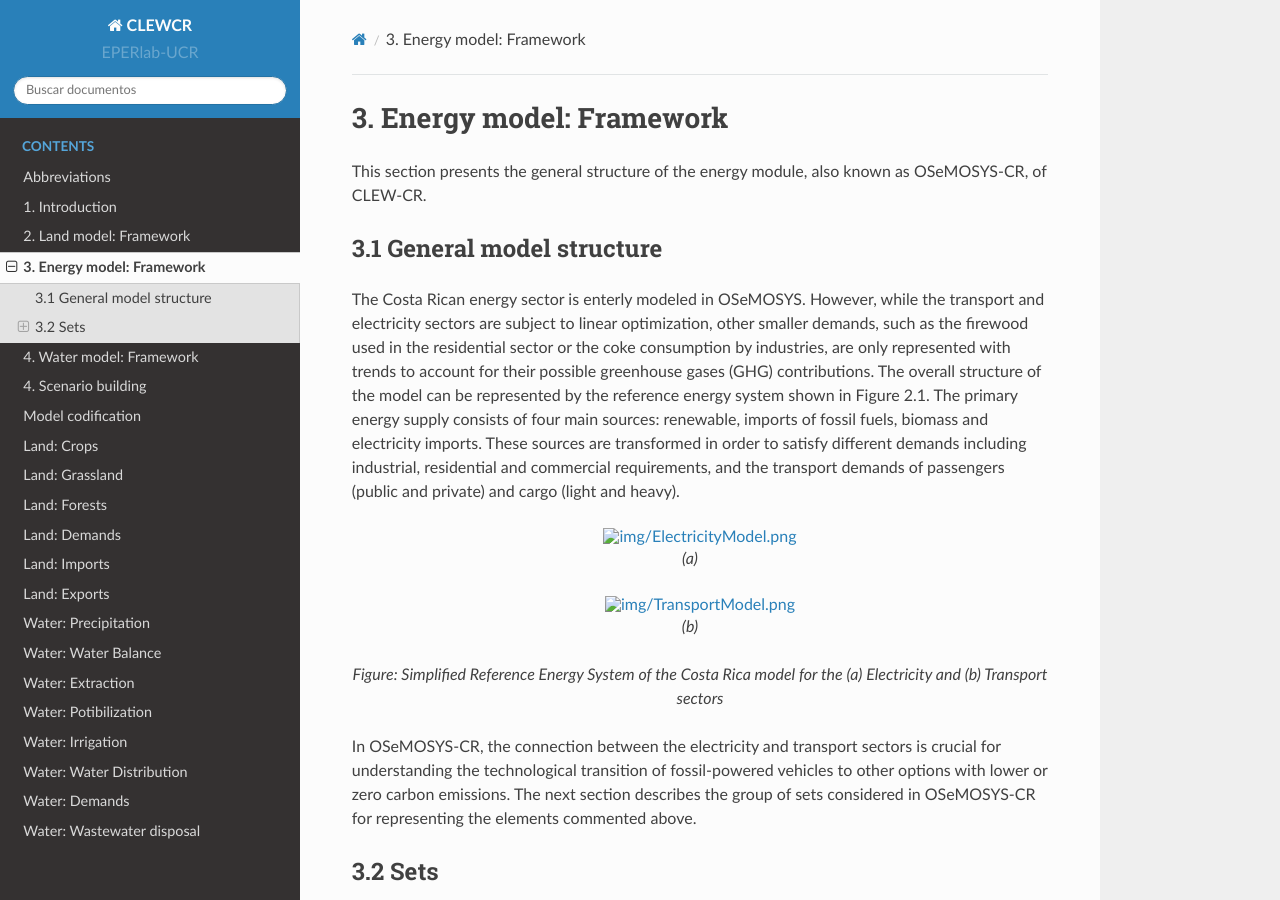
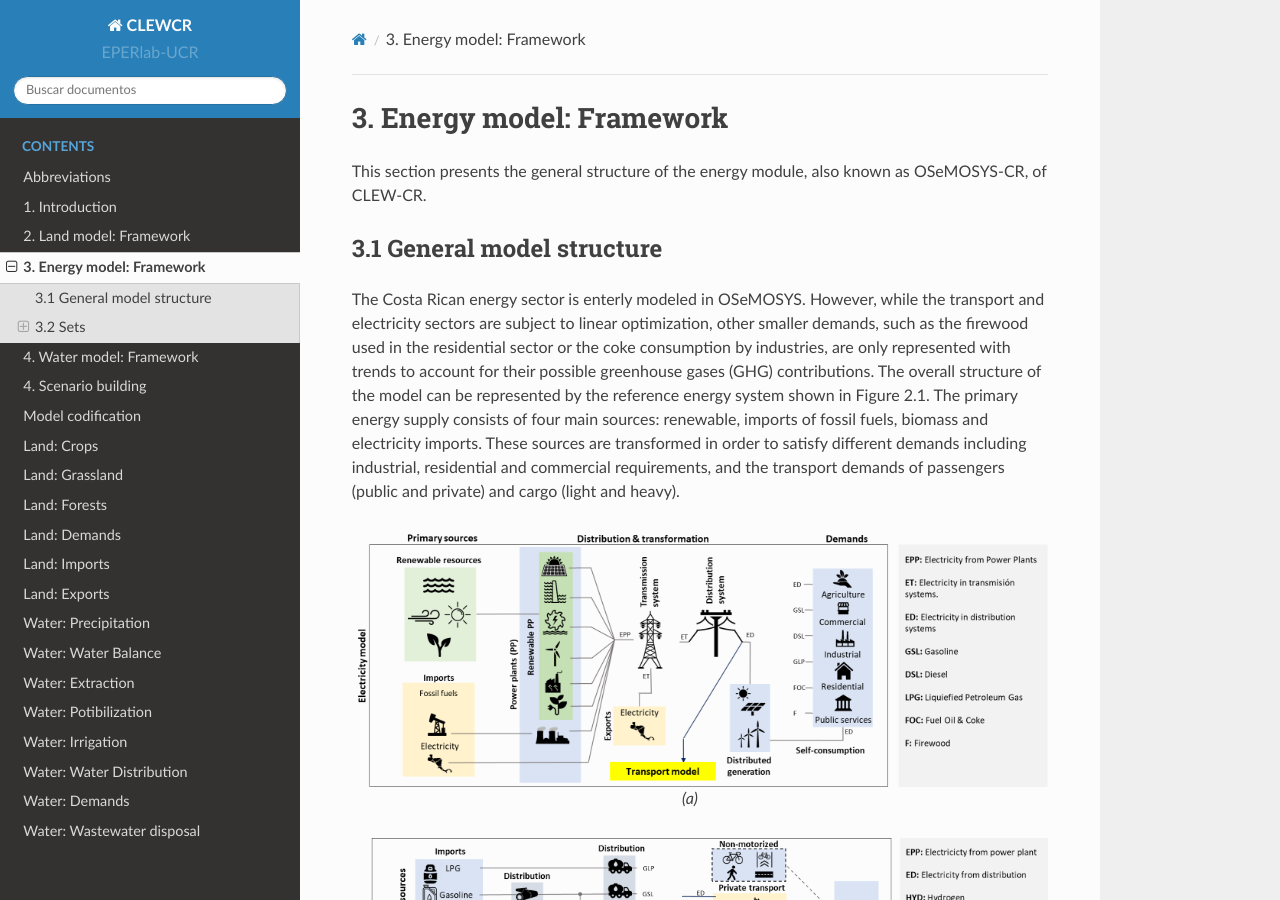
Before and after one commit to EPERLab/CLEW, a Sphinx documentation site: the page built from docs/02EnergyModelFramework.rst, in a window 1280 px wide and 900 px high. Built offline with Sphinx 7.4.7 and the Read the Docs theme 2.0.0, drawn with Linux system fonts in a browser that asks for light colours; formulas are drawn with MathJax 3.

Commit message:
Update 02EnergyModelFramework.rst

```diff
--- a/docs/02EnergyModelFramework.rst
+++ b/docs/02EnergyModelFramework.rst
@@ -8,13 +8,13 @@ This section presents the general structure of the energy module, also known as
 
 The Costa Rican energy sector is enterly modeled in OSeMOSYS. However, while the transport and electricity sectors are subject to linear optimization, other smaller demands, such as the firewood used in the residential sector or the coke consumption by industries, are only represented with trends to account for their possible greenhouse gases (GHG) contributions. The overall structure of the model can be represented by the reference energy system shown in Figure 2.1. The primary energy supply consists of four main sources: renewable, imports of fossil fuels, biomass and electricity imports. These sources are transformed in order to satisfy different demands including industrial, residential and commercial requirements, and the transport demands of passengers (public and private) and cargo (light and heavy).
 
-.. figure:: img/ElectricityModel.png
+.. figure:: doc_imgs/ElectricityModel.png
    :align:   center
    :width:   700 px
 
    *(a)*
 
-.. figure:: img/TransportModel.png
+.. figure:: doc_imgs/TransportModel.png
    :align:   center
    :width:   700 px
 
```
